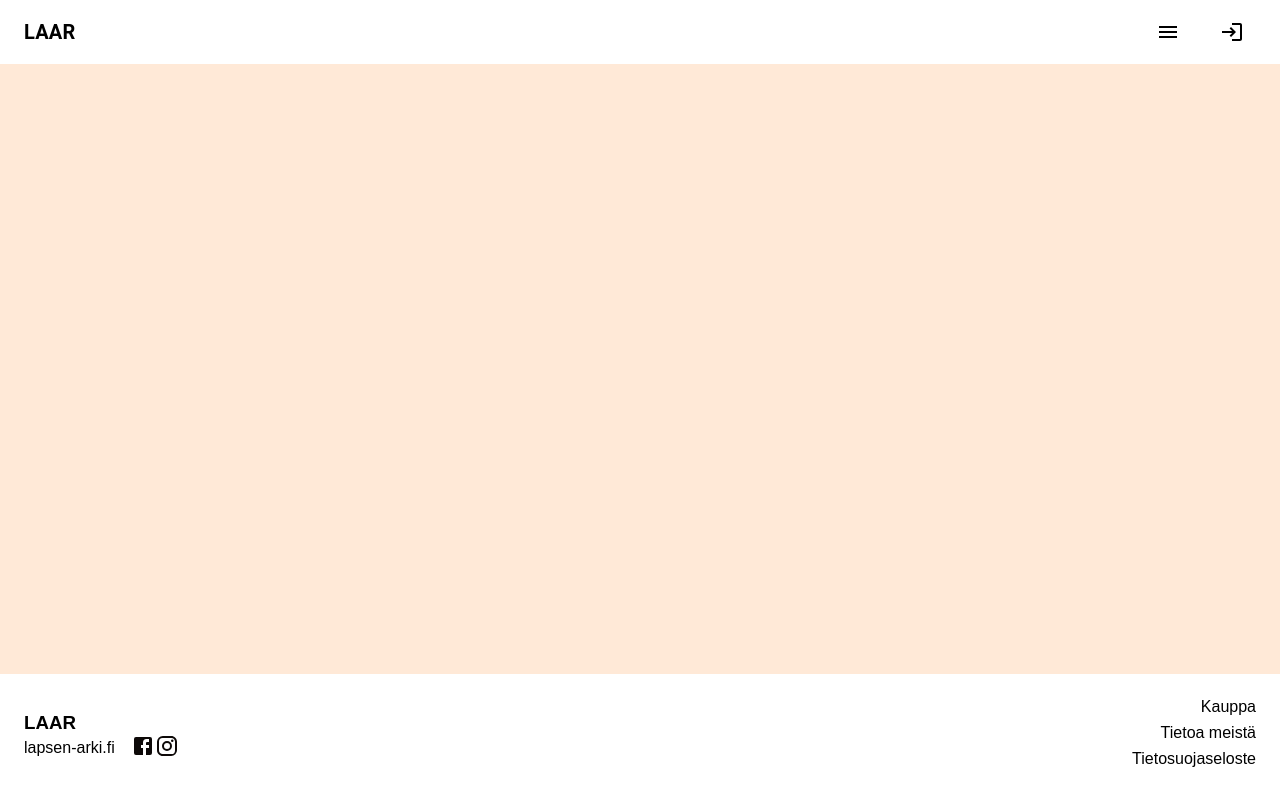
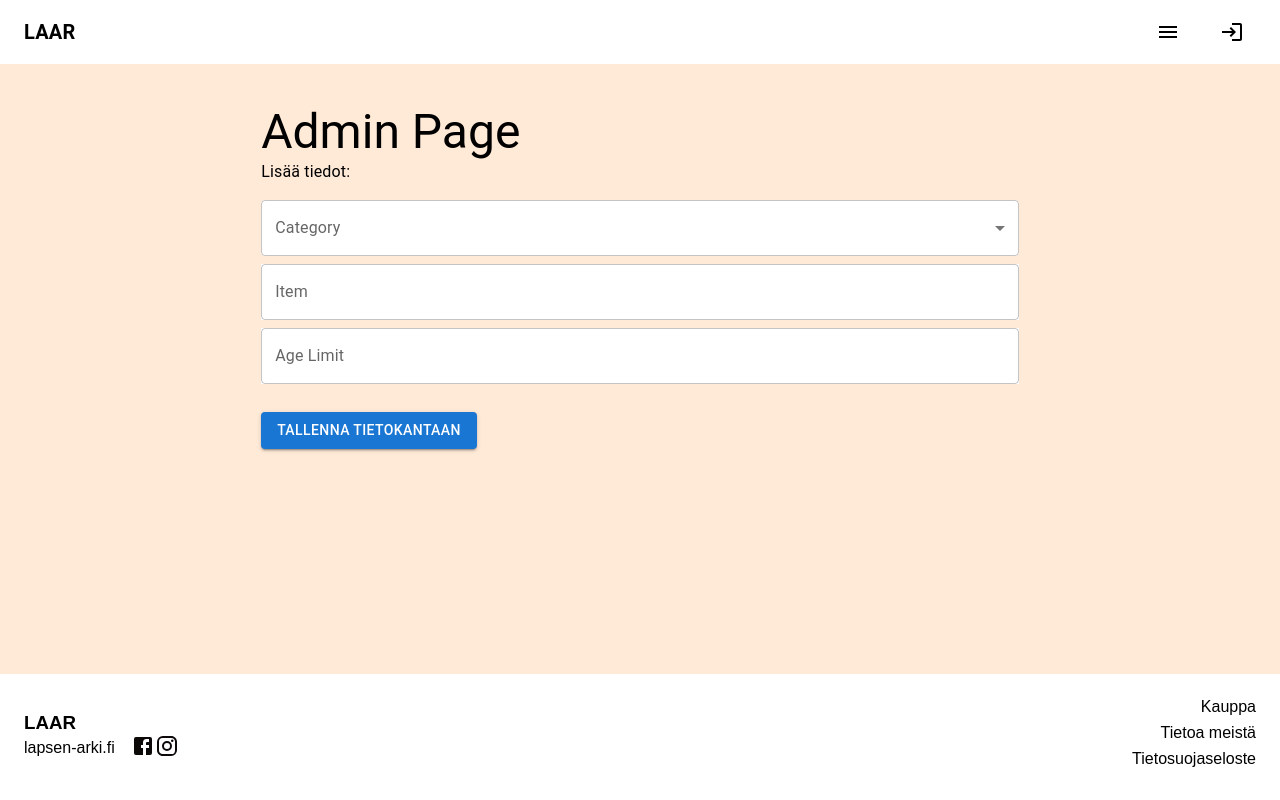
Before and after one commit to Lapsen-Arki/LAAR2, a React (Vite) app in the folder frontend/: page /admin in a window 1280 px wide. Built offline with nearby package versions, Linux system fonts and the light colour scheme.

Commit message:
väli commit

```diff
--- a/frontend/src/App.tsx
+++ b/frontend/src/App.tsx
@@ -8,7 +8,7 @@ import EditProfile from "./views/editProfile";
 import ProfileDemo from "./views/ProfileDemo";
 import Meals from "./views/Meals";
 import TimeBlocking from "./views/TimeBlocking";
-
+import AdminPage from "./views/admin";
 
 function App() {
   return (
@@ -23,6 +23,7 @@ function App() {
           <Route path="/profile-demo" element={<ProfileDemo />} />
           <Route path="/meals" element={<Meals />} />
           <Route path="/timeblocking" element={<TimeBlocking />} />
+          <Route path="/admin" element={<AdminPage />} />
         </Routes>
       </Layout>
     </Router>
--- /dev/null
+++ b/frontend/src/views/admin.tsx
@@ -0,0 +1,72 @@
+import React from "react";
+import {
+  Typography,
+  TextField,
+  Select,
+  MenuItem,
+  Button,
+  FormControl,
+  InputLabel,
+} from "@mui/material";
+import { SelectChangeEvent } from "@mui/material";
+
+const AdminPage = () => {
+  const [category, setCategory] = React.useState("");
+
+  const handleCategoryChange = (event: SelectChangeEvent<string>) => {
+    setCategory(event.target.value);
+  };
+
+  return (
+    <div>
+      <Typography variant="h3">Admin Page</Typography>
+      <Typography variant="body1">Lisää tiedot:</Typography>
+
+      <FormControl fullWidth margin="normal">
+        <InputLabel id="category-label">Category</InputLabel>
+        <Select
+          sx={{
+            marginTop: 0,
+            background: "white",
+          }}
+          labelId="category-label"
+          id="category-select"
+          value={category}
+          label="Category"
+          onChange={handleCategoryChange}
+        >
+          {/* Replace these MenuItem values with your actual categories */}
+          <MenuItem value="Category 1">Category 1</MenuItem>
+          <MenuItem value="Category 2">Category 2</MenuItem>
+          <MenuItem value="Category 3">Category 3</MenuItem>
+        </Select>
+      </FormControl>
+
+      <TextField
+        sx={{
+          marginTop: 0,
+          background: "white",
+        }}
+        fullWidth
+        label="Item"
+        margin="normal"
+      />
+      <TextField
+        sx={{
+          marginTop: 0,
+          background: "white",
+        }}
+        fullWidth
+        label="Age Limit"
+        margin="normal"
+        type="number"
+      />
+
+      <Button variant="contained" color="primary" style={{ marginTop: "20px" }}>
+        Tallenna tietokantaan
+      </Button>
+    </div>
+  );
+};
+
+export default AdminPage;
```
